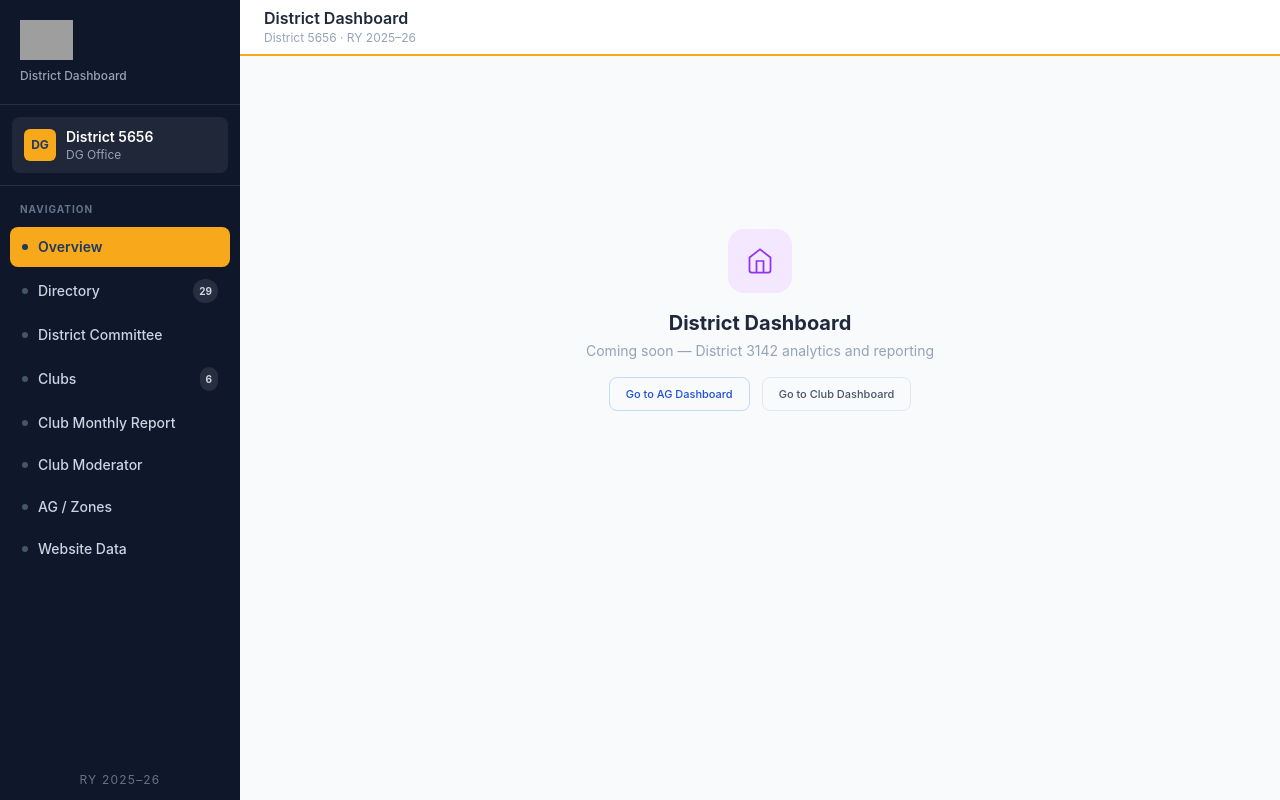
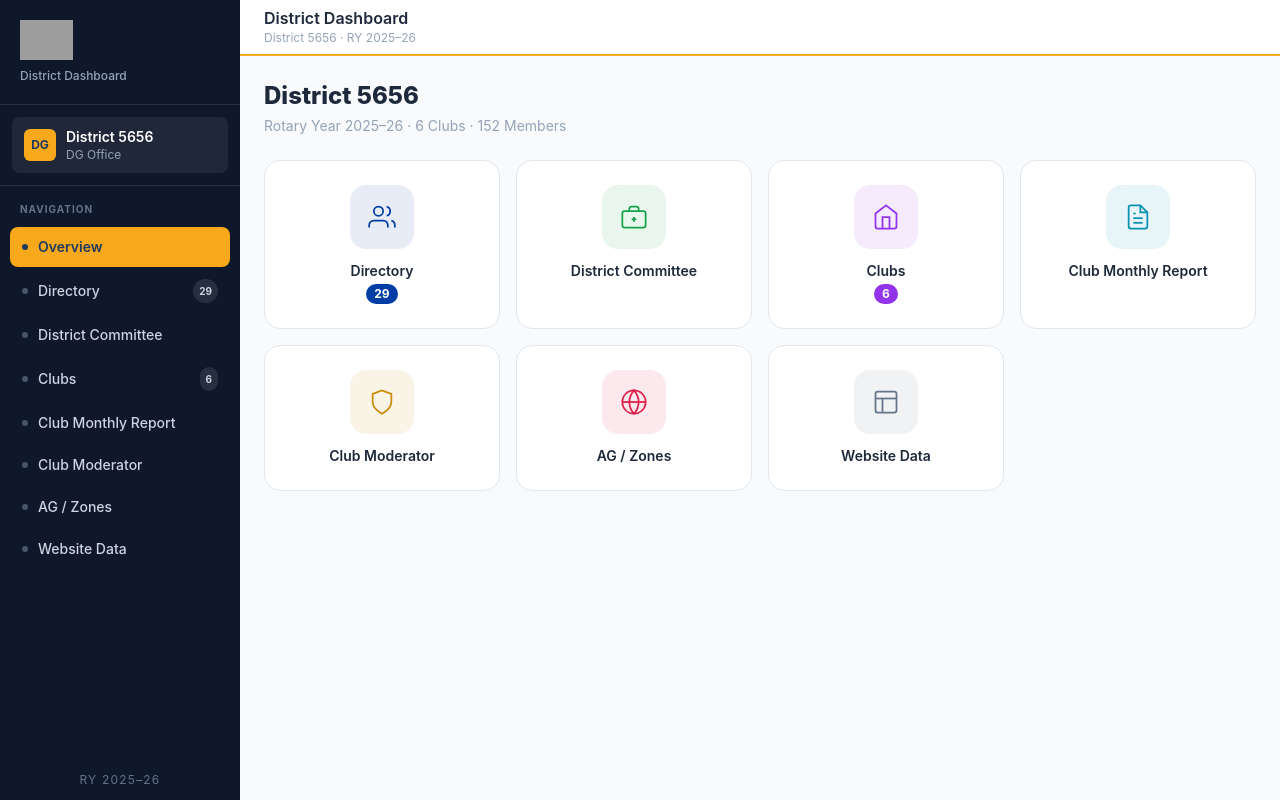
Before and after one commit to webteam-96/AG_module, a React (Vite) app: page /districtdashboard/overview in a window 1280 px wide. Built offline with nearby package versions, Linux system fonts and the light colour scheme; grey boxes are pictures that could not be loaded.

Commit message:
feat(district): add Overview page with 7-tile module navigation

```diff
--- a/src/modules/district/pages/Overview.jsx
+++ b/src/modules/district/pages/Overview.jsx
@@ -1,22 +1,101 @@
+import { useNavigate } from 'react-router-dom'
+
+const MODULES = [
+  {
+    label: 'Directory', badge: 29, route: '/districtdashboard/directory', color: '#003DA5',
+    icon: (
+      <svg width="28" height="28" fill="none" stroke="currentColor" strokeWidth="1.5" viewBox="0 0 24 24">
+        <path d="M17 21v-2a4 4 0 0 0-4-4H5a4 4 0 0 0-4 4v2"/><circle cx="9" cy="7" r="4"/>
+        <path d="M23 21v-2a4 4 0 0 0-3-3.87"/><path d="M16 3.13a4 4 0 0 1 0 7.75"/>
+      </svg>
+    ),
+  },
+  {
+    label: 'District Committee', badge: null, route: '/districtdashboard/committee', color: '#16a34a',
+    icon: (
+      <svg width="28" height="28" fill="none" stroke="currentColor" strokeWidth="1.5" viewBox="0 0 24 24">
+        <rect x="2" y="7" width="20" height="14" rx="2"/><path d="M16 7V5a2 2 0 0 0-2-2h-4a2 2 0 0 0-2 2v2"/>
+        <line x1="12" y1="12" x2="12" y2="16"/><line x1="10" y1="14" x2="14" y2="14"/>
+      </svg>
+    ),
+  },
+  {
+    label: 'Clubs', badge: 6, route: '/districtdashboard/clubs', color: '#9333ea',
+    icon: (
+      <svg width="28" height="28" fill="none" stroke="currentColor" strokeWidth="1.5" viewBox="0 0 24 24">
+        <path d="M3 9l9-7 9 7v11a2 2 0 0 1-2 2H5a2 2 0 0 1-2-2z"/><polyline points="9 22 9 12 15 12 15 22"/>
+      </svg>
+    ),
+  },
+  {
+    label: 'Club Monthly Report', badge: null, route: '/districtdashboard/monthly-report', color: '#0891b2',
+    icon: (
+      <svg width="28" height="28" fill="none" stroke="currentColor" strokeWidth="1.5" viewBox="0 0 24 24">
+        <path d="M14 2H6a2 2 0 0 0-2 2v16a2 2 0 0 0 2 2h12a2 2 0 0 0 2-2V8z"/>
+        <polyline points="14 2 14 8 20 8"/><line x1="16" y1="13" x2="8" y2="13"/>
+        <line x1="16" y1="17" x2="8" y2="17"/><polyline points="10 9 9 9 8 9"/>
+      </svg>
+    ),
+  },
+  {
+    label: 'Club Moderator', badge: null, route: '/districtdashboard/moderator', color: '#ca8a04',
+    icon: (
+      <svg width="28" height="28" fill="none" stroke="currentColor" strokeWidth="1.5" viewBox="0 0 24 24">
+        <path d="M12 22s8-4 8-10V5l-8-3-8 3v7c0 6 8 10 8 10z"/>
+      </svg>
+    ),
+  },
+  {
+    label: 'AG / Zones', badge: null, route: '/districtdashboard/ag', color: '#e11d48',
+    icon: (
+      <svg width="28" height="28" fill="none" stroke="currentColor" strokeWidth="1.5" viewBox="0 0 24 24">
+        <circle cx="12" cy="12" r="10"/><line x1="2" y1="12" x2="22" y2="12"/>
+        <path d="M12 2a15.3 15.3 0 0 1 4 10 15.3 15.3 0 0 1-4 10 15.3 15.3 0 0 1-4-10 15.3 15.3 0 0 1 4-10z"/>
+      </svg>
+    ),
+  },
+  {
+    label: 'Website Data', badge: null, route: '/districtdashboard/website-data', color: '#64748b',
+    icon: (
+      <svg width="28" height="28" fill="none" stroke="currentColor" strokeWidth="1.5" viewBox="0 0 24 24">
+        <rect x="3" y="3" width="18" height="18" rx="2"/><path d="M3 9h18"/><path d="M9 21V9"/>
+      </svg>
+    ),
+  },
+]
+
 export default function DistrictOverview() {
+  const navigate = useNavigate()
+
   return (
-    <div className="flex flex-col items-center justify-center min-h-[60vh] text-center gap-4">
-      <div className="w-16 h-16 rounded-2xl bg-purple-100 flex items-center justify-center">
-        <svg width="28" height="28" fill="none" stroke="#9333ea" strokeWidth="1.5" viewBox="0 0 24 24">
-          <path d="M3 9l9-7 9 7v11a2 2 0 0 1-2 2H5a2 2 0 0 1-2-2z"/><polyline points="9 22 9 12 15 12 15 22"/>
-        </svg>
+    <div className="space-y-6">
+      {/* Header */}
+      <div>
+        <h1 className="text-2xl font-extrabold text-slate-800">District 5656</h1>
+        <p className="text-slate-400 text-sm mt-1">Rotary Year 2025–26 · 6 Clubs · 152 Members</p>
       </div>
-      <div>
-        <h2 className="text-xl font-bold text-slate-800">District Dashboard</h2>
-        <p className="text-slate-400 text-sm mt-1">Coming soon — District 3142 analytics and reporting</p>
-      </div>
-      <div className="flex gap-3">
-        <a href="/agdashboard/clubs" className="text-[11px] font-medium text-blue-700 hover:bg-blue-50 px-4 py-2 rounded-lg border border-blue-200 transition-colors">
-          Go to AG Dashboard
-        </a>
-        <a href="/clubdashboard/overview" className="text-[11px] font-medium text-slate-600 hover:bg-slate-100 px-4 py-2 rounded-lg border border-slate-200 transition-colors">
-          Go to Club Dashboard
-        </a>
+
+      {/* Module tiles */}
+      <div className="grid grid-cols-2 sm:grid-cols-3 xl:grid-cols-4 gap-4">
+        {MODULES.map(({ label, badge, route, color, icon }) => (
+          <button
+            key={route}
+            onClick={() => navigate(route)}
+            className="bg-white rounded-2xl border border-slate-200 p-6 flex flex-col items-center gap-3 hover:shadow-md hover:border-slate-300 transition-all text-center group"
+          >
+            <div className="w-16 h-16 rounded-2xl flex items-center justify-center transition-transform group-hover:scale-110"
+              style={{ backgroundColor: color + '18', color }}>
+              {icon}
+            </div>
+            <div>
+              <p className="text-sm font-semibold text-slate-800 leading-snug">{label}</p>
+              {badge != null && (
+                <span className="inline-block mt-1 text-xs font-bold px-2 py-0.5 rounded-full text-white"
+                  style={{ backgroundColor: color }}>{badge}</span>
+              )}
+            </div>
+          </button>
+        ))}
       </div>
     </div>
   )
```
